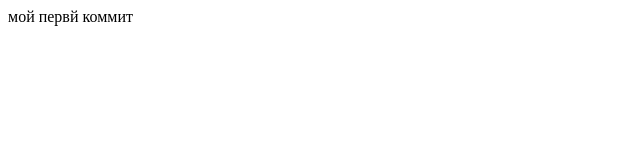
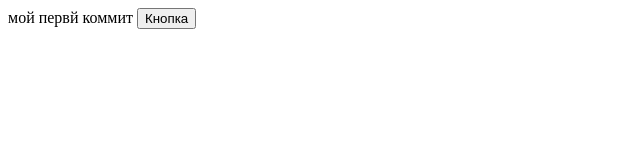
Before and after one commit to denis010601/less, a plain HTML site: page index.html in a window 1280 px wide. Shown: the whole page, without its empty margins (0-640 px from the left). Drawn offline with Linux system fonts and the light colour scheme.

Commit message:
создал кнопку

```diff
--- a/index.html
+++ b/index.html
@@ -8,5 +8,6 @@
 </head>
 <body>
     мой первй коммит
+    <button>Кнопка</button>
 </body>
 </html>
```
